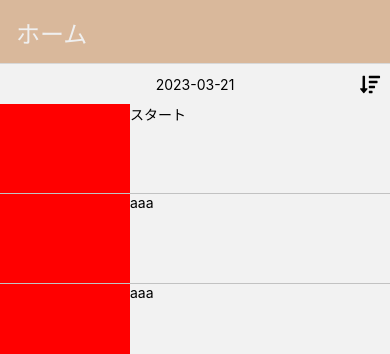
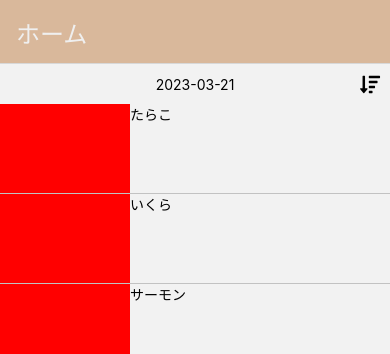
Before and after one commit to ken0426/eatLimit-app2.0, a React Native app: screen /homeScreen in a window 390 px wide. Shown: the top 354 px of the page. Built offline with nearby package versions, Linux system fonts and the light colour scheme.

Commit message:
[fix] モックデータを一部変更

```diff
--- a/src/moc/index.ts
+++ b/src/moc/index.ts
@@ -1,8 +1,8 @@
 export const aaa = [
-  { eatName: 'スタート' },
-  { eatName: 'aaa' },
-  { eatName: 'aaa' },
-  { eatName: 'aaa' },
+  { eatName: 'たらこ' },
+  { eatName: 'いくら' },
+  { eatName: 'サーモン' },
+  { eatName: '納豆' },
   { eatName: 'aaa' },
   { eatName: 'aaa' },
   { eatName: 'aaa' },
```
